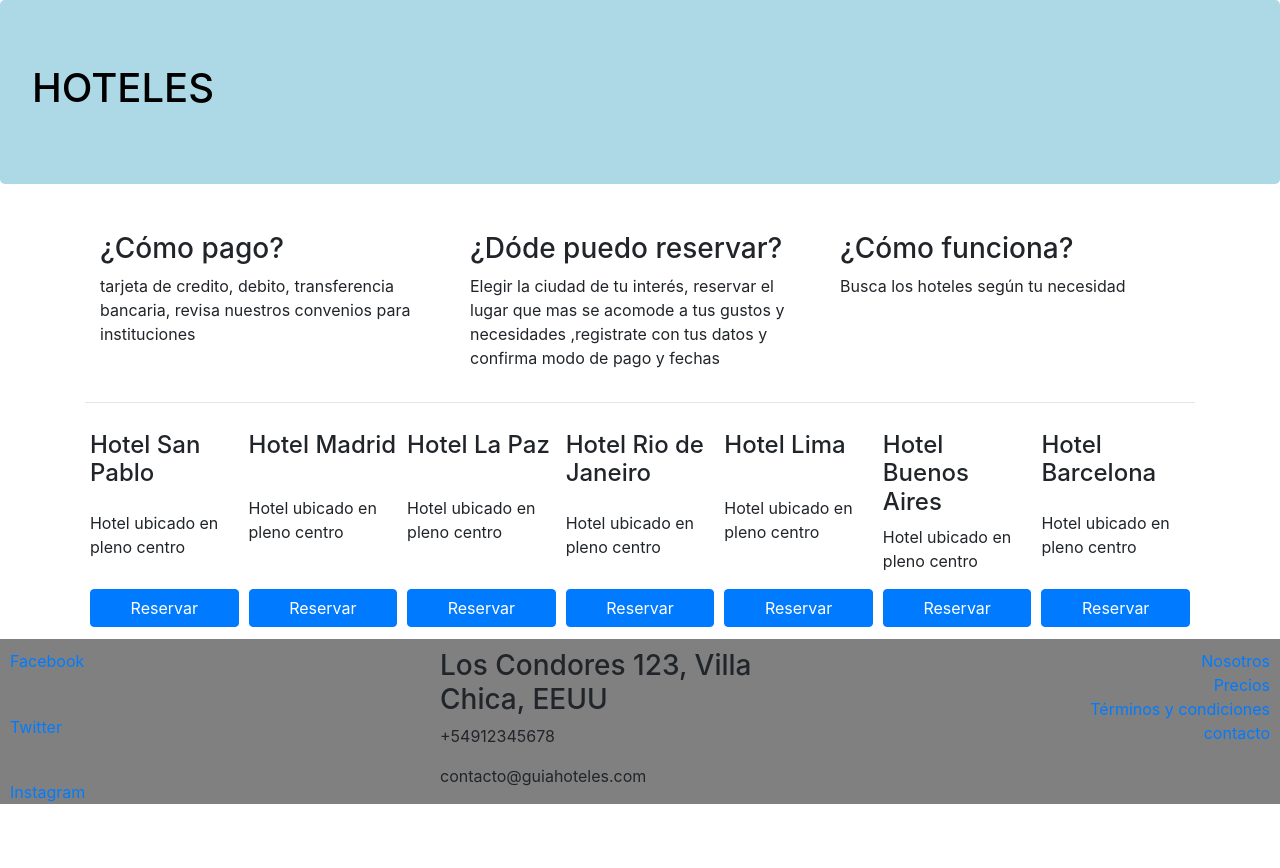
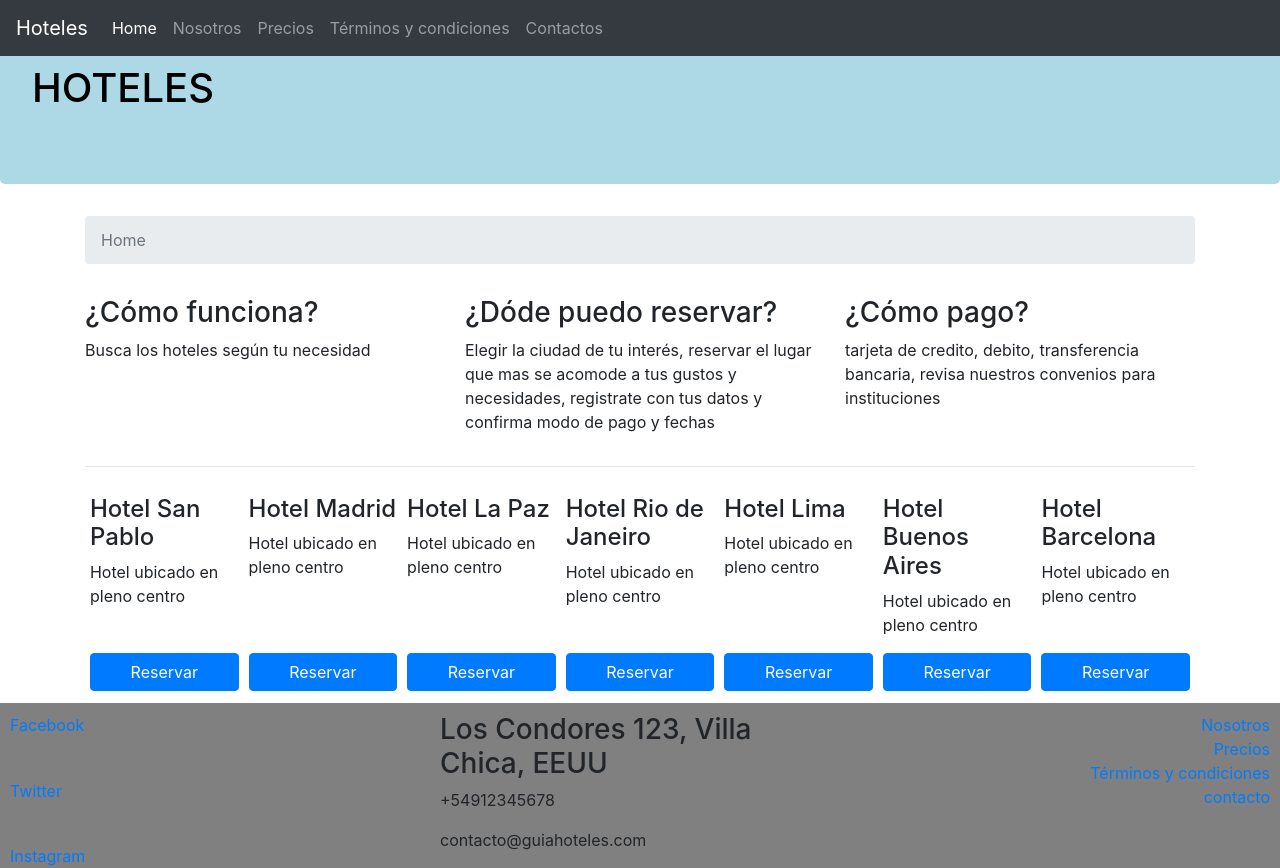
Before and after one commit to kyo-admin/guia-hoteles-bitbucket, a website: page index.html in a window 1280 px wide. Before the commit the page ends 804 px from the top, so only its background shows below. Drawn offline with nearby package versions, Linux system fonts and the light colour scheme.

Commit message:
agregamos navegabilidad

```diff
--- /dev/null
+++ b/about.html
@@ -0,0 +1,75 @@
+<!doctype html>
+<html lang="en">
+  <head>
+    <!-- Required meta tags -->
+    <meta charset="utf-8">
+    <meta name="viewport" content="width=device-width, initial-scale=1, shrink-to-fit=no">
+
+    <!-- Bootstrap CSS -->
+    <link rel="stylesheet" href="node_modules/bootstrap/dist/css/bootstrap.min.css" >
+    <link rel="stylesheet" href="css/main.css" >
+
+    <title>Best Hotel </title>
+  </head>
+  <body>
+    <nav class="navbar navbar-expand-md navbar-dark bg-dark fixed-top">
+      <a class="navbar-brand" href="#">Hoteles</a>
+      <button class="navbar-toggler" type="button" data-toggle="collapse" data-target="#navbarSupportedContent" aria-controls="navbarNavDropdown" aria-expanded="false" aria-label="Toggle navigation">
+        <span class="navbar-toggler-icon"></span>
+      </button>
+      <div class="collapse navbar-collapse" id="navbarSupportedContent">
+        <ul class="navbar-nav mr-auto">
+          <li class="nav-item"><a class="nav-link" href="./index.html">Home</a></li>
+          <li class="nav-item active"><a class="nav-link" href="#">Nosotros</a></li>
+          <li class="nav-item"><a class="nav-link" href="#">Precios</a></li>
+          <li class="nav-item"><a class="nav-link" href="#">Términos y condiciones</a></li>
+          <li class="nav-item"><a class="nav-link" href="#">Contactos</a></li>
+        </ul>
+      </div>
+    </nav>
+    <div class="jumbotron">
+        <h1>HOTELES</h1>
+    </div>
+    <div class = "container">
+      <nav aria-label="breadcrumb">
+        <ol class="breadcrumb">
+          <li class="breadcrumb-item"><a href="./index.html">Home</a></li>
+          <li class="breadcrumb-item active" aria-current="page">Nosotros</li>
+        </ol>
+      </nav>
+		    <span>
+        Lorem Ipsum is simply dummy text of the printing and typesetting industry. Lorem Ipsum has been the industry's standard dummy text ever since the 1500s, when an unknown printer took a galley of type and scrambled it to make a type specimen book. It has survived not only five centuries, but also the leap into electronic typesetting, remaining essentially unchanged. It was popularised in the 1960s with the release of Letraset sheets containing Lorem Ipsum passages, and more recently with desktop publishing software like Aldus PageMaker including versions of Lorem Ipsum.
+        </span>
+</div>
+            <footer>
+                <div class="row">
+                    <div class="col-sm-4 d-flex flex-column justify-content-between">
+                <a href="http://facebook.com">Facebook</a>
+                <a href="http://twitter.com">Twitter</a>
+                <a href="http://instagram.com">Instagram</a>
+                    </div>
+                <div class="col-sm-4">
+                <addres>
+                  <h3>Los Condores 123, Villa Chica, EEUU</h3>
+                  <p>+54912345678</p>
+                  <p>contacto@guiahoteles.com</p>
+                </address>
+                </div>
+              <div class="col-sm-4 d-flex flex-column align-items-end">
+                <a href="http://facebook.com">Nosotros</a>
+                <a href="http://twitter.com">Precios</a>
+                <a href="http://instagram.com">Términos y condiciones</a>
+                <a href="http://instagram.com">contacto</a>
+              </div>
+            </div>
+
+
+            </footer>
+
+    <!-- Optional JavaScript -->
+    <!-- jQuery first, then Popper.js, then Bootstrap JS -->
+    <script src="node_modules/jquery/dist/jquery.min.js"></script>
+    <script src="node_modules/popper.js/dist/popper.min.js"></script>
+    <script src="node_modules/bootstrap/dist/js/bootstrap.min.js"></script>
+  </body>
+</html>
--- a/index.html
+++ b/index.html
@@ -12,70 +12,127 @@
     <title>Best Hotel </title>
   </head>
   <body>
+    <nav class="navbar navbar-expand-md navbar-dark bg-dark fixed-top">
+      <a class="navbar-brand" href="#">Hoteles</a>
+      <button class="navbar-toggler" type="button" data-toggle="collapse" data-target="#navbarSupportedContent" aria-controls="navbarNavDropdown" aria-expanded="false" aria-label="Toggle navigation">
+        <span class="navbar-toggler-icon"></span>
+      </button>
+      <div class="collapse navbar-collapse" id="navbarSupportedContent">
+        <ul class="navbar-nav mr-auto">
+          <li class="nav-item active"><a class="nav-link" href="#">Home</a></li>
+          <li class="nav-item"><a class="nav-link" href="./about.html">Nosotros</a></li>
+          <li class="nav-item"><a class="nav-link" href="#">Precios</a></li>
+          <li class="nav-item"><a class="nav-link" href="#">Términos y condiciones</a></li>
+          <li class="nav-item"><a class="nav-link" href="#">Contactos</a></li>
+        </ul>
+      </div>
+    </nav>
     <div class="jumbotron">
         <h1>HOTELES</h1>
     </div>
-    <div class = "container">
-		    <div class="d-flex flex-wrap flex-row-reverse">
+    <div class="container">
+      <nav aria-label="breadcrumb">
+        <ol class="breadcrumb">
+          <li class="breadcrumb-item active" aria-current="page">Home</li>
+        </ol>
+      </nav>
+		    <div class="row">
 			       <div class="col-sm-4">
                <p>
                       <h3>¿Cómo funciona?</h3>
                       <p>Busca los hoteles según tu necesidad
                </p>
-               </p>
+
              </div>
              <div class="col-sm-4">
                <p>
                       <h3>¿Dóde puedo reservar?</h3>
-                  <p>Elegir la ciudad de tu interés, reservar el lugar
-                    que mas se acomode a tus gustos y necesidades
-                  ,registrate con tus datos y confirma modo de pago y fechas
+                      <p>Elegir la ciudad de tu interés, reservar el lugar que mas se acomode a tus gustos y necesidades, registrate con tus datos y confirma modo de pago y fechas
                 </p>
              </div>
              <div class="col-sm-4">
                 <p>
                       <h3>¿Cómo pago?</h3>
-                    <p>tarjeta de credito, debito, transferencia bancaria, revisa nuestros convenios para instituciones
-                    </p>
+                      <p>tarjeta de credito, debito, transferencia bancaria, revisa nuestros convenios para instituciones </p>
                   </p>
                 </div>
               </div>
               <hr>
   <div class="d-flex flex-wrap flex-row-reverse">
     <div class="card-hotel d-flex flex-column justify-content-between">
+
+        <div>
         <h4>Hotel Barcelona</h4>
         <p>Hotel ubicado en pleno centro</p>
+        </div>
+        <div>
         <button class="btn btn-primary btn-reserva">Reservar</button>
         </div>
+
+
+    </div>
     <div class="card-hotel d-flex flex-column justify-content-between">
+        <div>
         <h4>Hotel Buenos Aires</h4>
         <p>Hotel ubicado en pleno centro</p>
+        </div>
+        <div>
         <button class="btn btn-primary btn-reserva">Reservar</button>
         </div>
+    </div>
+
     <div class="card-hotel d-flex flex-column justify-content-between">
+        <div>
         <h4>Hotel Lima</h4>
         <p>Hotel ubicado en pleno centro</p>
+        </div>
+        <div>
         <button class="btn btn-primary btn-reserva">Reservar</button>
         </div>
+    </div>
+
+
     <div class="card-hotel d-flex flex-column justify-content-between">
+        <div>
         <h4>Hotel Rio de Janeiro</h4>
         <p>Hotel ubicado en pleno centro</p>
+        </div>
+        <div>
         <button class="btn btn-primary btn-reserva">Reservar</button>
         </div>
+    </div>
+
+
     <div class="card-hotel d-flex flex-column justify-content-between">
+        <div>
         <h4>Hotel La Paz</h4>
         <p>Hotel ubicado en pleno centro</p>
+        </div>
+        <div>
         <button class="btn btn-primary btn-reserva">Reservar</button>
         </div>
+    </div>
+
+
     <div class="card-hotel d-flex flex-column justify-content-between">
+        <div>
         <h4>Hotel Madrid</h4>
         <p>Hotel ubicado en pleno centro</p>
+        </div>
+        <div>
         <button class="btn btn-primary btn-reserva">Reservar</button>
         </div>
+    </div>
+
+
     <div class="card-hotel d-flex flex-column justify-content-between">
+        <div>
         <h4>Hotel San Pablo</h4>
         <p>Hotel ubicado en pleno centro</p>
+        </div>
+        <div>
         <button class="btn btn-primary btn-reserva">Reservar</button>
+        </div>
     </div>
   </div>
 </div>
```
Lines whose indentation alone changed are shown as unchanged.
